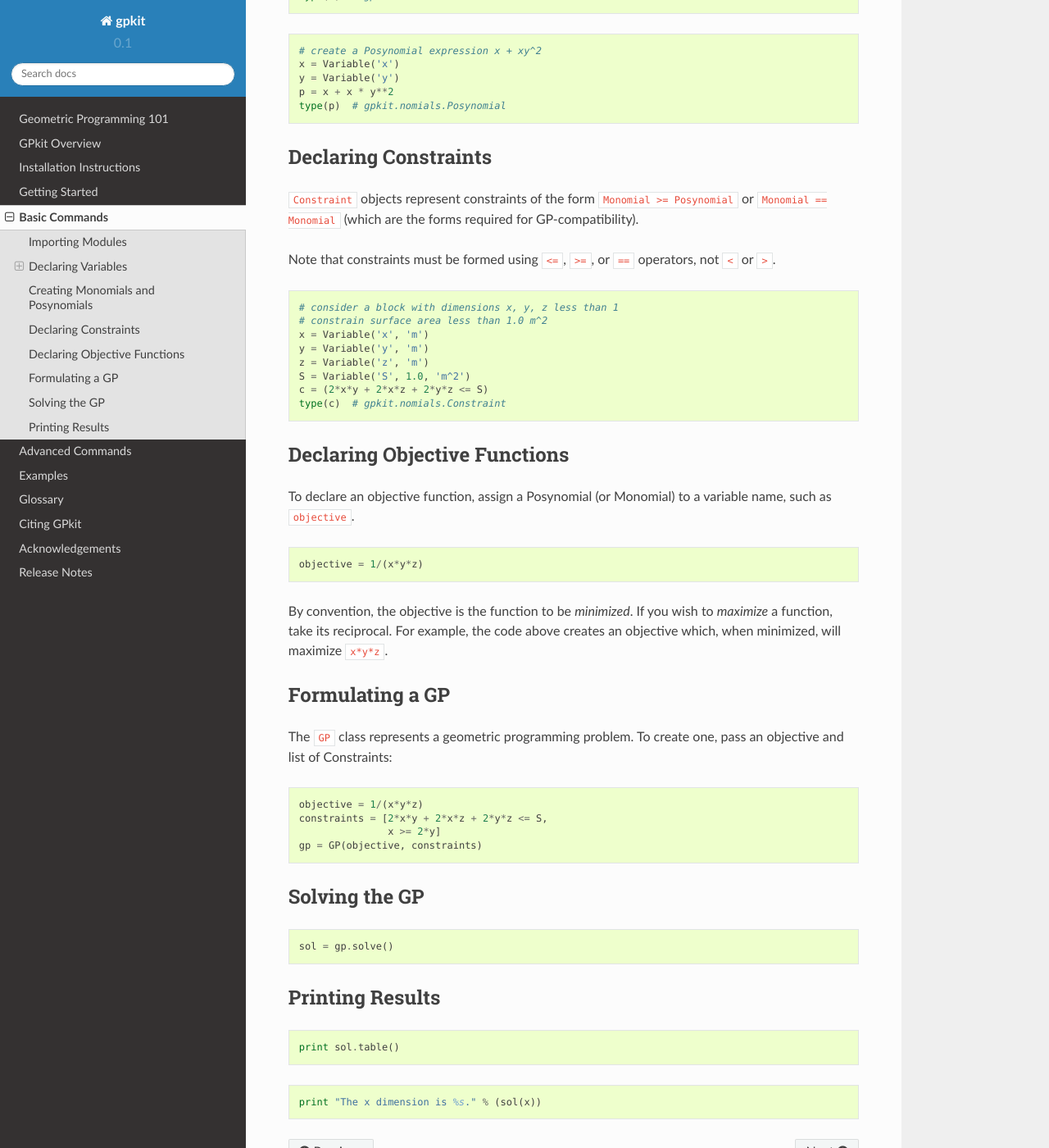
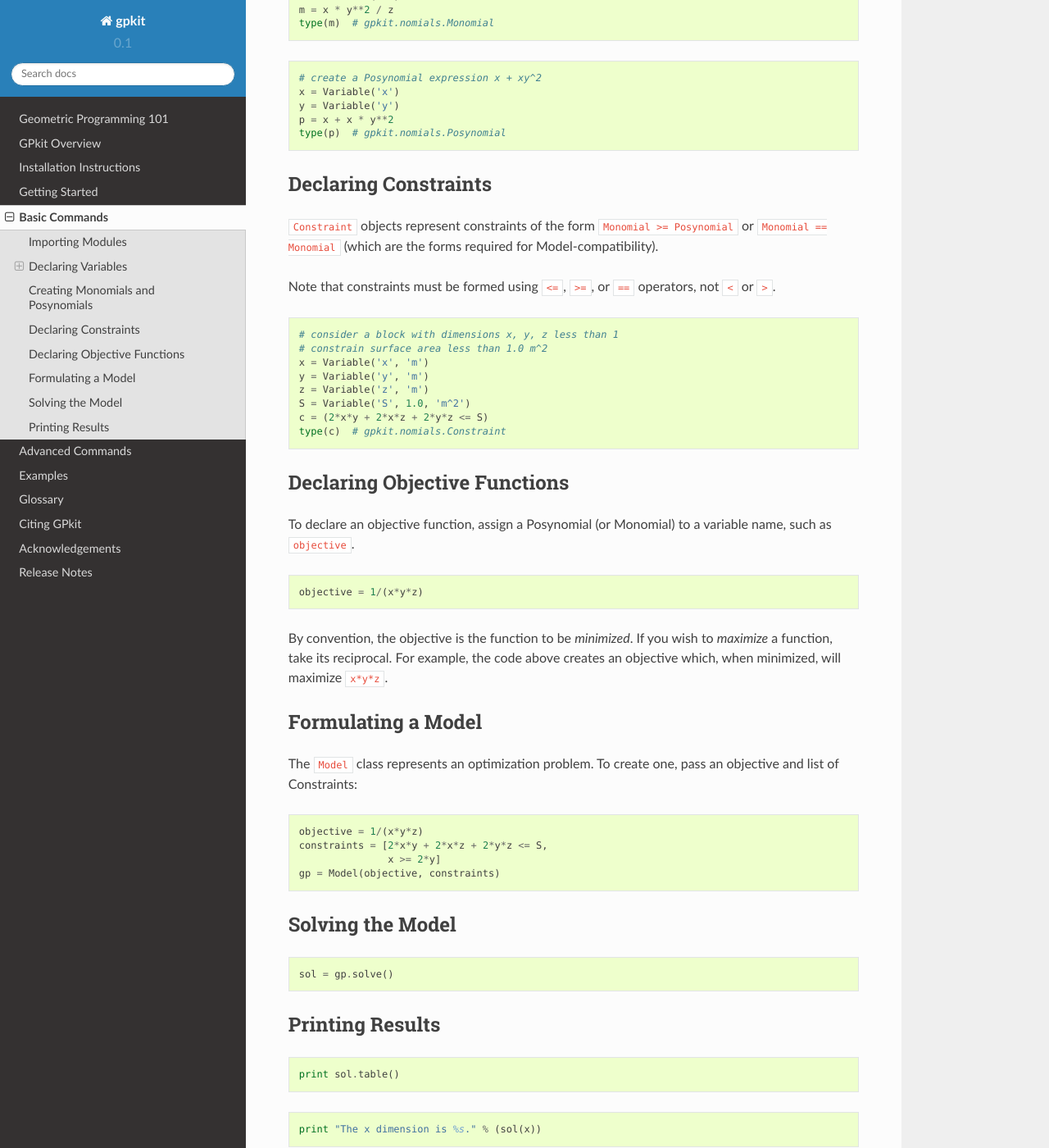
Before and after one commit to convexengineering/gpkit, a Sphinx documentation site: the page built from docs/source/basiccommands.rst, in a window 1280 px wide and 1400 px high, scrolled down 1601 px. Shown: the whole window at 82% size. Built offline with Sphinx 7.4.7 and the Read the Docs theme 2.0.0, drawn with Linux system fonts in a browser that asks for light colours; some of the changed text lies outside the part shown.

```diff
--- a/docs/source/basiccommands.rst
+++ b/docs/source/basiccommands.rst
@@ -7,7 +7,7 @@ The first thing to do when using GPkit is to import the classes and modules you
 
 .. code-block:: python
 
-    from gpkit import Variable, VectorVariable, GP
+    from gpkit import Variable, VectorVariable, Model
 
 
 Declaring Variables
@@ -86,7 +88,7 @@ This is implemented under-the-hood using operator overloading in Python.
 Declaring Constraints
 =====================
 
-``Constraint`` objects represent constraints of the form ``Monomial >= Posynomial``  or ``Monomial == Monomial`` (which are the forms required for GP-compatibility).
+``Constraint`` objects represent constraints of the form ``Monomial >= Posynomial``  or ``Monomial == Monomial`` (which are the forms required for Model-compatibility).
 
 Note that constraints must be formed using ``<=``, ``>=``, or ``==`` operators, not ``<`` or ``>``.
 
@@ -113,20 +115,20 @@ To declare an objective function, assign a Posynomial (or Monomial) to a variabl
 By convention, the objective is the function to be *minimized*. If you wish to *maximize* a function, take its reciprocal. For example, the code above creates an objective which, when minimized, will maximize ``x*y*z``.
 
 
-Formulating a GP
+Formulating a Model
 ================
 
-The ``GP`` class represents a geometric programming problem. To create one, pass an objective and list of Constraints:
+The ``Model`` class represents an optimization problem. To create one, pass an objective and list of Constraints:
 
 .. code-block:: python
 
     objective = 1/(x*y*z)
     constraints = [2*x*y + 2*x*z + 2*y*z <= S,
                    x >= 2*y]
-    gp = GP(objective, constraints)
+    gp = Model(objective, constraints)
 
 
-Solving the GP
+Solving the Model
 ==============
 
 .. code-block:: python
--- a/docs/source/examples/simple_sp.py
+++ b/docs/source/examples/simple_sp.py
@@ -6,7 +6,7 @@ x = gpkit.Variable('x')
 y = gpkit.Variable('y')
 
 # must enable signomials for subtraction
-with gpkit.enable_signomials():
+with gpkit.SignomialsEnabled():
     constraints = [x >= 1-y, y <= 0.1]
 
 # create and solve the SP
```
Also changed, not shown: other parts of docs/source/basiccommands.rst (+4 -2 lines), docs/source/advancedcommands.rst (+7 -6 lines), docs/source/autodoc/gpkit.interactive.rst (+16 -8 lines), docs/source/glossary.rst (+43 -3 lines).
